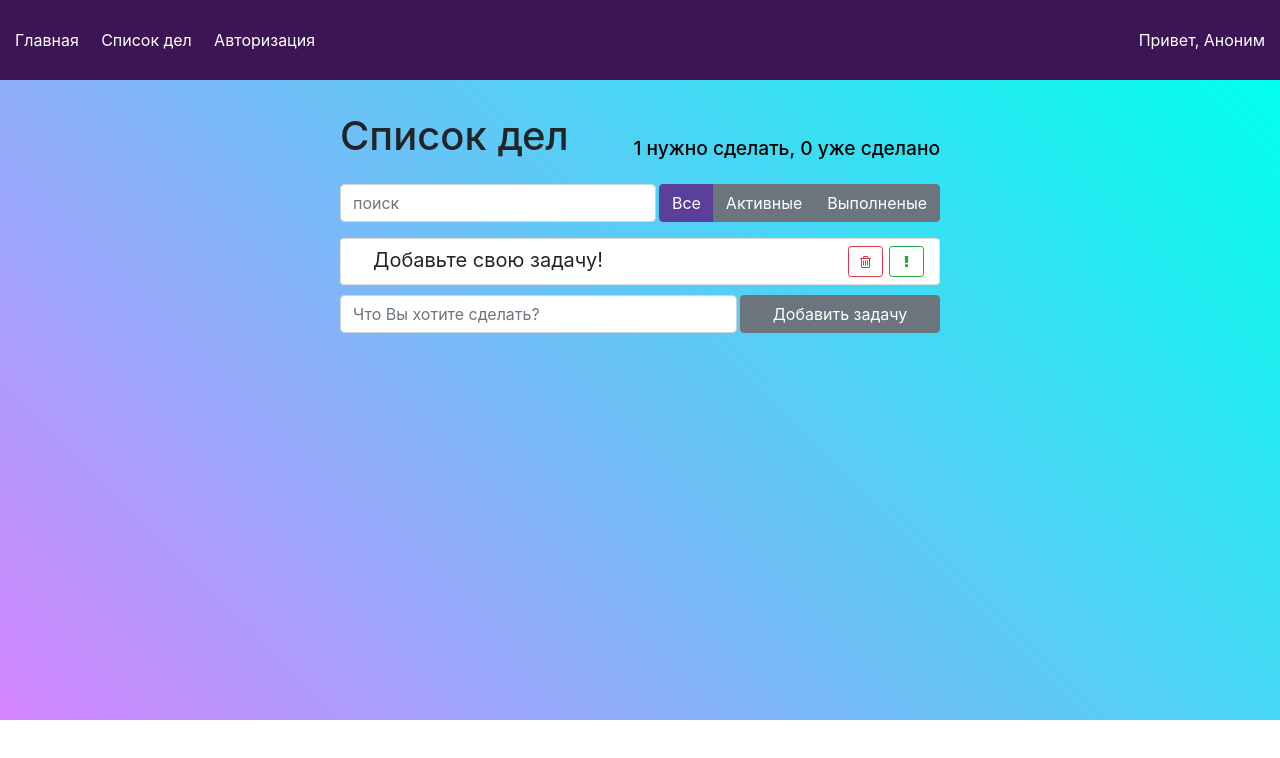
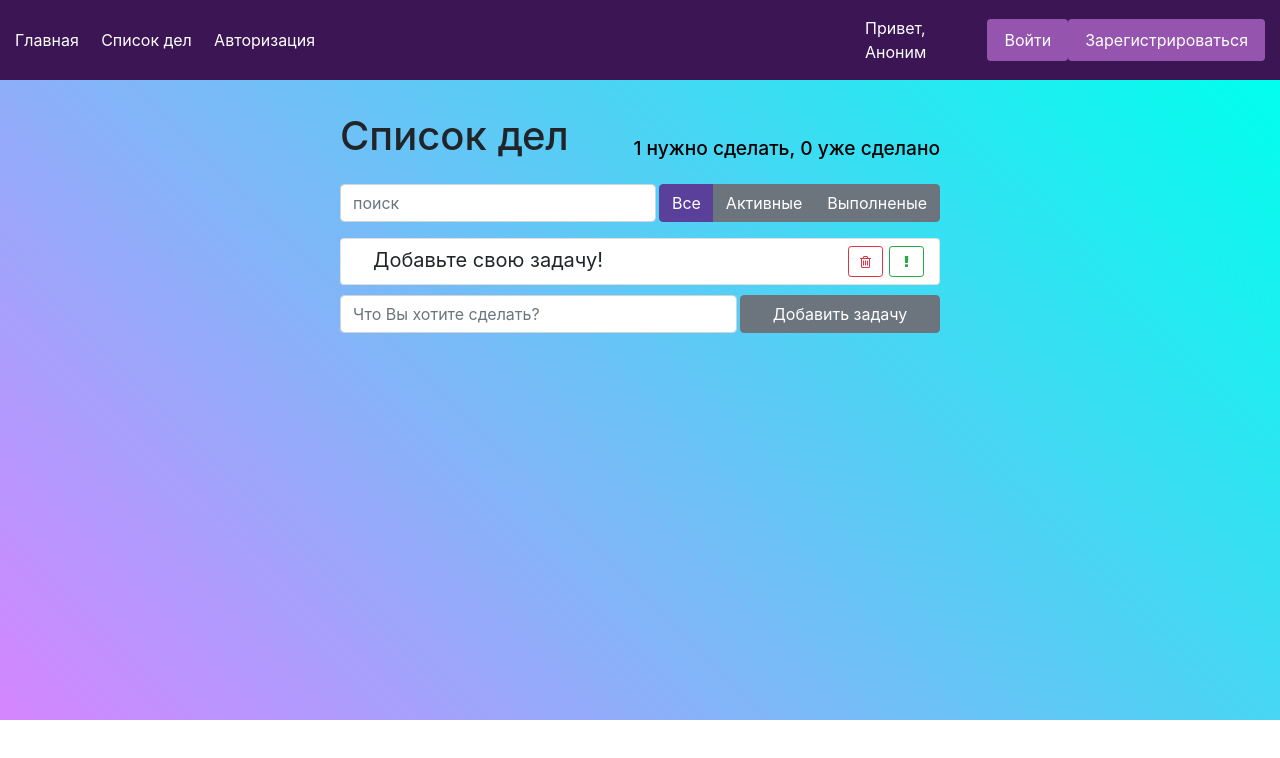
Before and after one commit to Darwin1209/ServerTodoApp, a React (Create React App) app: page / in a window 1280 px wide. Shown: the top 758 px of the page. Built offline with nearby package versions, Linux system fonts and the light colour scheme.

Commit message:
Добавили немного логики в header

```diff
--- a/package.json
+++ b/package.json
@@ -18,6 +18,7 @@
     "test": "react-scripts test",
     "eject": "react-scripts eject"
   },
+  "proxy": "http://localhost:3001",
   "eslintConfig": {
     "extends": "react-app"
   },
--- a/src/components/Header/Header.css
+++ b/src/components/Header/Header.css
@@ -33,3 +33,23 @@
     color: #d585ff;
     cursor: pointer;
 }
+
+.header-user {
+    display: flex;
+    width: 400px;
+    justify-content: space-between;
+    align-items: center;
+}
+
+.button {
+  display: inline-block;
+  text-align: center;
+  text-decoration: none;
+
+  margin: 2px 0;
+  border: solid 1px transparent;
+  border-radius: 4px;
+  padding: 0.5em 1em;
+  color: #ffffff;
+  background-color: #9555af;
+}
--- a/src/components/Header/Header.jsx
+++ b/src/components/Header/Header.jsx
@@ -2,6 +2,35 @@ import React from "react";
 import { Link } from 'react-router-dom';
 import "./Header.css";
 
+const LogoutButton = (user, onLogOut) => {
+  return (
+    <div className="header-user">
+      <p>Привет, {user}</p>
+      <button onClick={() => onLogOut}>Выйти</button>
+    </div>
+  )
+}
+
+class LoginButton extends React.Component{
+
+  onLogIn = () => {
+    console.log('aaa');
+  }
+
+  onRegistr = () => {
+    console.log('bbb');
+  }
+
+  render() {
+    return (
+      <div className="header-user">
+        <p>Привет, Аноним</p>
+        <button className="button" onClick={this.onLogIn}>Войти</button>
+        <button className="button" onClick={this.onRegistr}>Зарегистрироваться  </button>
+      </div>
+    )
+  }
+}
 
 class Header extends React.Component {
   state = {
@@ -9,14 +38,22 @@ class Header extends React.Component {
     name: "Аноним"
   };
 
+
+  onLogOut = () => {
+    console.log('aaa');
+  }
+  onRegistr = () => {
+    console.log('aaa');
+  }
+
   render() {
     const { isLogin, name } = this.state;
-
-    /*if (isLogin) {
-      button = <LogoutButton />;
+    let button
+    if (isLogin) {
+      button = <LogoutButton user={name} onLogOut = {this.onLogOut}/>;
     } else {
-      button = <LoginButton />;
-    }*/
+      button = <LoginButton onLogIn={this.onLogIn} onRegistr={this.onRegistr}/>;
+    }
 
     return (
       <div className="header">
@@ -31,9 +68,7 @@ class Header extends React.Component {
             <Link to = '/login'>Авторизация</Link>
           </li>
         </ul>
-        <p>
-          Привет, {name}
-        </p>
+        {button}
       </div>
     );
   }
--- a/src/components/TodoList/TodoList.js
+++ b/src/components/TodoList/TodoList.js
@@ -8,6 +8,7 @@ const TodoList = ({
   onToggleDone,
   onToggleImportant
 }) => {
+
   const elements = todo.map(item => {
     const { id, ...itemProps } = item;
 
```
Also changed, not shown: 1 other file (tests, documents, lock files or other folders).
